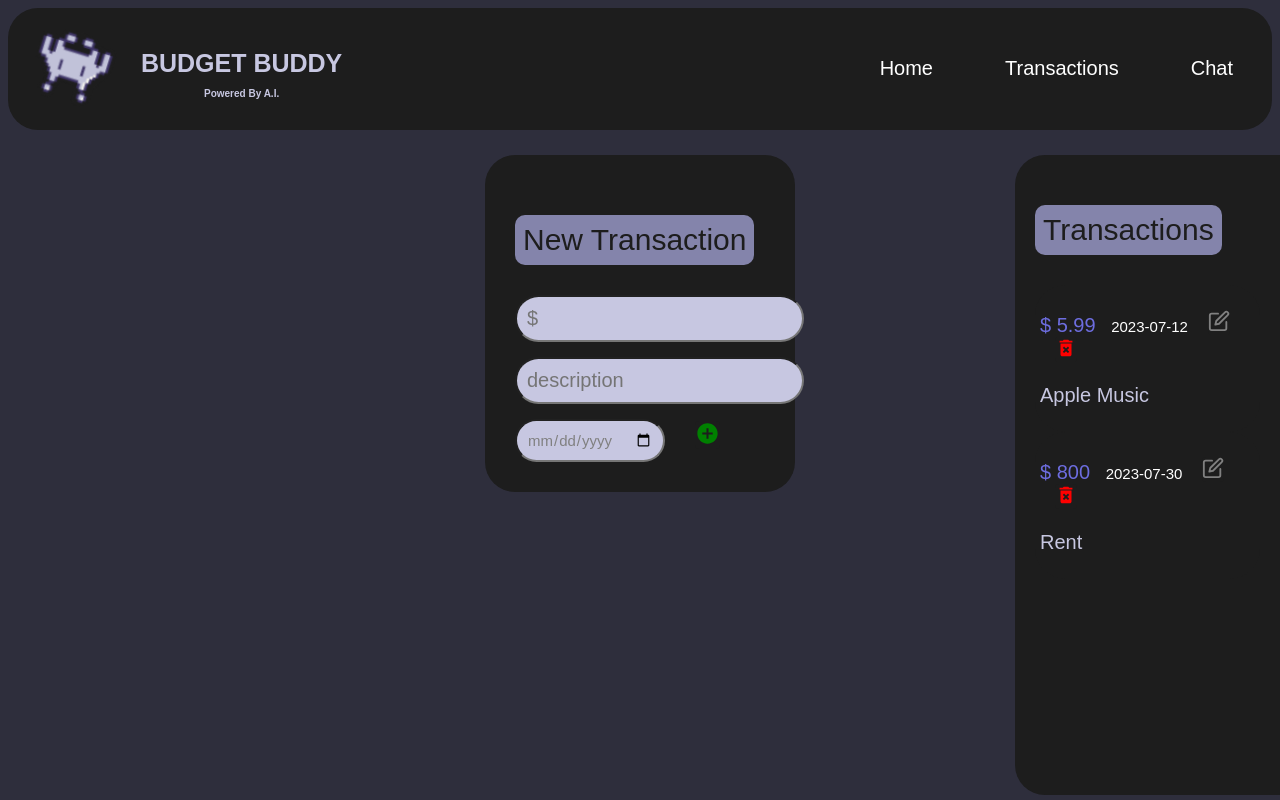
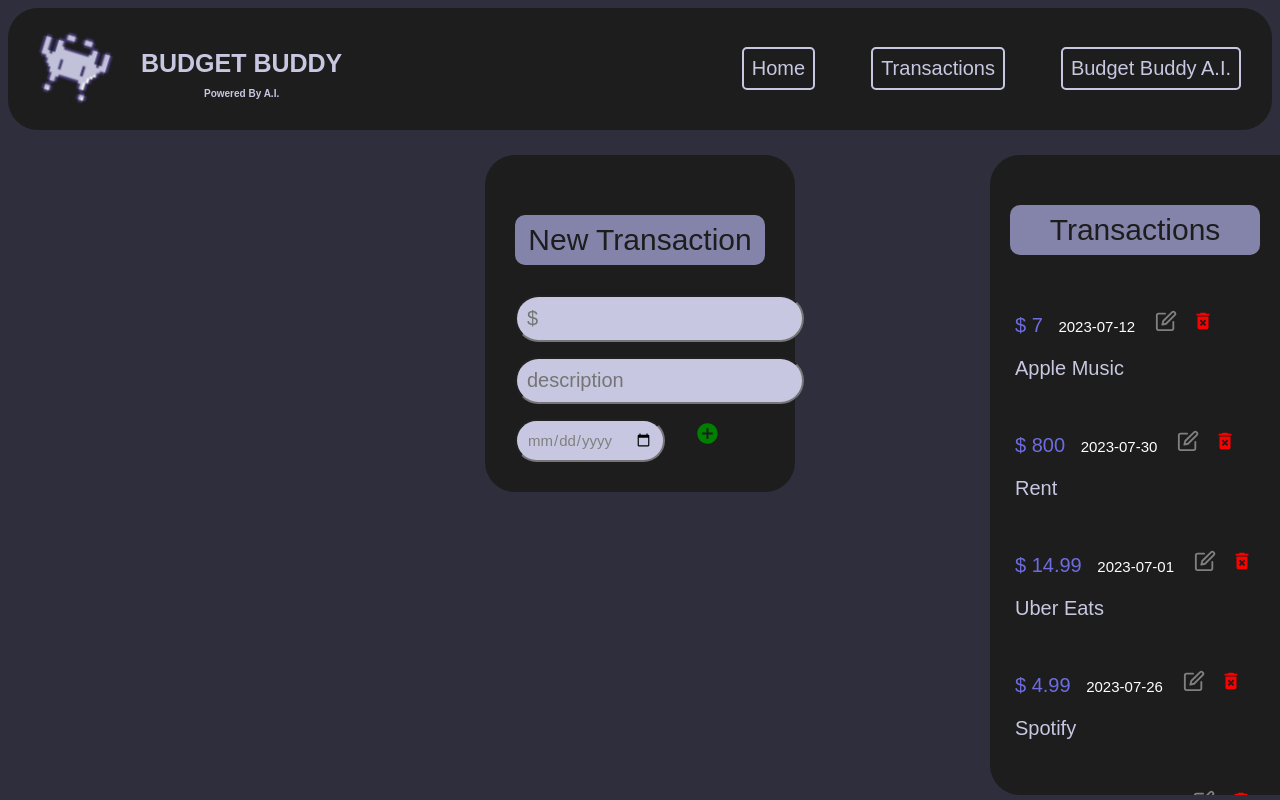
Before and after one commit to hady-bah/personal-budget-tracker, a React (Vite) app in the folder personal-budget-tracker/: page /transactions in a window 1280 px wide. Built offline with nearby package versions, Linux system fonts and the light colour scheme; data requests are answered from the project's data file; a web font is replaced by a local one.

Commit message:
editing transaction

```diff
--- a/personal-budget-tracker/db.json
+++ b/personal-budget-tracker/db.json
@@ -1,16 +1,34 @@
 {
   "transactions": [
     {
-      "amount": "5.99",
+      "id": 1,
+      "amount": "7",
       "description": "Apple Music",
-      "date": "2023-07-12",
-      "id": 1
+      "date": "2023-07-12"
     },
     {
       "amount": "800",
       "description": "Rent",
       "date": "2023-07-30",
       "id": 2
+    },
+    {
+      "amount": "14.99",
+      "description": "Uber Eats",
+      "date": "2023-07-01",
+      "id": 3
+    },
+    {
+      "amount": "4.99",
+      "description": "Spotify",
+      "date": "2023-07-26",
+      "id": 4
+    },
+    {
+      "amount": "49.98",
+      "description": "Amazon",
+      "date": "2023-07-11",
+      "id": 5
     }
   ]
 }
--- a/personal-budget-tracker/server.js
+++ b/personal-budget-tracker/server.js
@@ -7,7 +7,7 @@ const bodyParser = require("body-parser");
 const { Configuration, OpenAIApi } = require("openai");
 
 const config = new Configuration({
-  apiKey: "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",
+  apiKey: "",
 });
 
 const openai = new OpenAIApi(config);
--- a/personal-budget-tracker/src/App.css
+++ b/personal-budget-tracker/src/App.css
@@ -2,7 +2,7 @@
   padding-bottom: 20px;
 }
 .sidebar {
-  width: 225px;
+  width: 250px;
   background-color: rgb(29, 29, 29);
   position: fixed;
   right: 0px;
@@ -21,8 +21,10 @@
   background-color: #8484ab;
   border-radius: 10px;
   display: inline-block;
+  display: flex;
+  justify-content: center; /* Centers the content horizontally */
+  align-items: center; /* Centers the content vertically */
   padding: 8px;
-
 }
 
 nav{
@@ -39,6 +41,7 @@ nav{
   gap: 2rem;
   padding: 0 1rem;
   margin-bottom: 25px;
+
 }
 
 
@@ -146,7 +149,7 @@ nav{
 }
 
 #aLink{
-  color: white;
+  color: #c7c7e1;
   font-size: 20px;
   font-family: fantasy;
   border-radius: 5px;
@@ -155,12 +158,13 @@ nav{
   margin-right: 15px;
   margin-left: 25px;
   text-decoration: none;
+  border: 2px solid #c7c7e1;
 }
 
-#link:hover{
+
+/* #link:hover{
   background-color: #8484ab;
-  border-radius: 15px;
-}
+} */
 
 #homeTitle{
   padding-top: 20px;
--- a/personal-budget-tracker/src/Navbar.jsx
+++ b/personal-budget-tracker/src/Navbar.jsx
@@ -21,7 +21,7 @@ const Navbar = () =>{
             <Link to="transactions" id="aLink">Transactions</Link>
           </li>
           <li id="link">
-            <Link to="chatGPT" id="aLink">Chat</Link>
+            <Link to="chatGPT" id="aLink">Budget Buddy A.I.</Link>
           </li>
         </ul>
     </nav>
--- a/personal-budget-tracker/src/index.css
+++ b/personal-budget-tracker/src/index.css
@@ -1,3 +1,5 @@
 :root {
   background-color: #2e2e3c;
+  /* background-image: url('https://media.tenor.com/TIUfh_o9hIUAAAAd/minimoss-pixel-art.gif'); */
+  background-size: 100% ;
 }
--- a/personal-budget-tracker/src/list.css
+++ b/personal-budget-tracker/src/list.css
@@ -1,5 +1,5 @@
 #list{
-    background-color: rgb(29, 29, 29);
+    /* background-color: rgb(29, 29, 29); */
     border-radius: 30px;
     padding: 5px;
     display: inline-block;
--- a/personal-budget-tracker/src/transactionsList.jsx
+++ b/personal-budget-tracker/src/transactionsList.jsx
@@ -1,31 +1,84 @@
-import React from "react";
+import React, { useState } from "react";
 import './list.css';
-import {MdDeleteForever} from "react-icons/md"
-import {FiEdit} from "react-icons/fi"
+import { MdDeleteForever } from "react-icons/md"
+import { FiEdit } from "react-icons/fi"
 
 export default function TransactionsList({ transactions, onDelete }) {
-  const { amount, description, date } = transactions;
+  const { id, amount, description, date } = transactions;
+  const [isEditing, setIsEditing] = useState(false);
+  const [editedAmount, setEditedAmount] = useState(amount);
+  const [editedDescription, setEditedDescription] = useState(description);
+  const [editedDate, setEditedDate] = useState(date);
 
   const handleDelete = () => {
-    onDelete(transactions);
+    onDelete(id);
   };
 
   const handleEdit = () => {
     setIsEditing(true);
   };
 
+  const handleSave = async () => {
+    const editedTransaction = {
+      id,
+      amount: editedAmount,
+      description: editedDescription,
+      date: editedDate,
+    };
+
+    try {
+      // Make an API call to save the edited transaction
+      const response = await fetch(`http://localhost:8000/transactions/${id}`, {
+        method: "PUT",
+        headers: {
+          "Content-Type": "application/json",
+        },
+        body: JSON.stringify(editedTransaction),
+      });
+
+      if (!response.ok) {
+        throw new Error("Failed to save transaction");
+      }
+
+      // Update the state or perform any necessary actions after successful save
+
+      setIsEditing(false);
+    } catch (error) {
+      console.error(error);
+    }
+  };
+
+  const handleCancel = () => {
+    setIsEditing(false);
+    setEditedAmount(amount);
+    setEditedDescription(description);
+    setEditedDate(date);
+  };
+
   return (
     <div id="list">
+      {isEditing ? (
+        <>
+          <input type="text" value={editedAmount} onChange={(e) => setEditedAmount(e.target.value)} />
+          <input type="text" value={editedDescription} onChange={(e) => setEditedDescription(e.target.value)} />
+          <input type="text" value={editedDate} onChange={(e) => setEditedDate(e.target.value)} />
+          <button onClick={handleSave}>Save</button>
+          <button onClick={handleCancel}>Cancel</button>
+        </>
+      ) : (
+        <>
           <p id="amount">
             $ {amount} <span className="date">{date}</span>
             <button id="edit" onClick={handleEdit}>
-          <FiEdit style={{ fontSize: "22px" }}/>
+              <FiEdit style={{ fontSize: "22px" }} />
             </button>
             <button id="delete" onClick={handleDelete}>
-          <MdDeleteForever style={{ fontSize: "22px" }}/>
+              <MdDeleteForever style={{ fontSize: "22px" }} />
             </button>
           </p>
           <p id="description">{description}</p>
+        </>
+      )}
     </div>
   );
 }
```
Also changed, not shown: 1 other file (tests, documents, lock files or other folders). Lines whose indentation alone changed are shown as unchanged.
